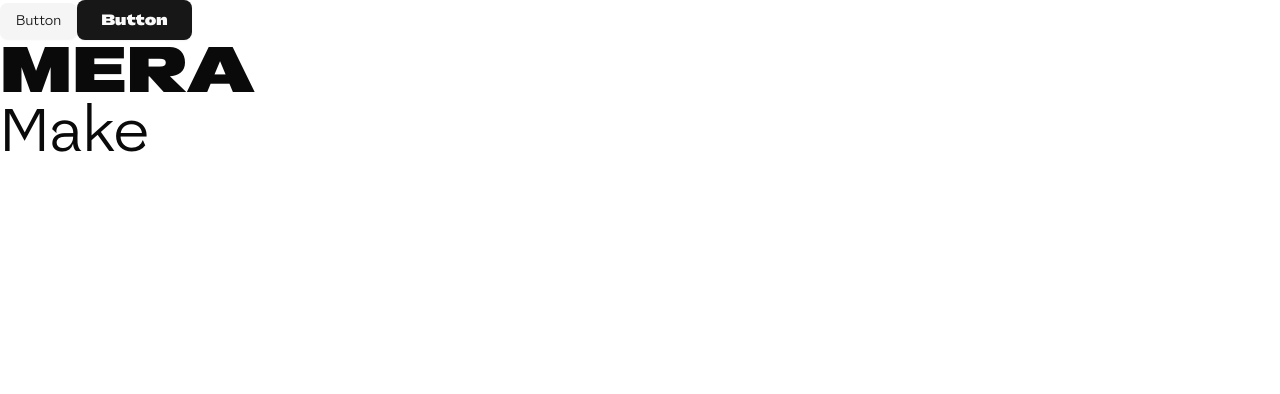
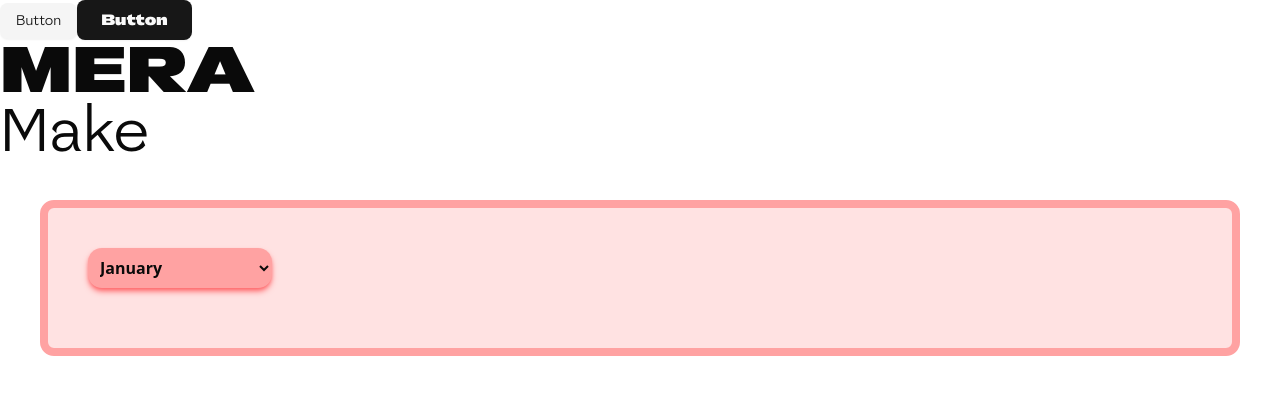
Before and after one commit to Hampus2001/mera, a Next.js app in the folder frontend/: page / in a window 1280 px wide. Shown: the top 394 px of the page. Built offline with nearby package versions, Linux system fonts and the light colour scheme.

Commit message:
Added sceleton for calendar component using tailwind

```diff
--- a/frontend/app/page.js
+++ b/frontend/app/page.js
@@ -1,4 +1,5 @@
 import { Button } from "@/components/ui/button";
+import Calendar from "@/components/Calendar";
 
 export default function Home() {
   return (
@@ -11,6 +12,7 @@ export default function Home() {
       </Button>
       <h1 className="font-mattone-black text-6xl">MERA</h1>
       <h2 className="font-absans text-6xl">Make</h2>
+      <Calendar />
     </div>
   );
 }
--- /dev/null
+++ b/frontend/components/Calendar.js
@@ -0,0 +1,76 @@
+"use client";
+
+import { useEffect, useState } from "react";
+
+export default function Calendar() {
+  const [calendar, setCalendar] = useState([]);
+  const [month, setMonth] = useState();
+
+  function getDaysInCurrentMonth() {
+    const newCalendar = [];
+
+    const currentDate = new Date();
+    const currentYear = currentDate.getFullYear();
+    const currentMonth = parseInt(month); // 0-based (0 = January, 11 = December)
+
+    // Get the last day of the current month
+    const lastDayOfCurrentMonth = new Date(currentYear, currentMonth + 1, 0);
+
+    // The day of the month will give us the total number of days in the current month
+    const daysInMonth = lastDayOfCurrentMonth.getDate();
+
+    for (let i = 1; i <= daysInMonth; i++) {
+      newCalendar.push(
+        <div
+          key={i}
+          className="flex flex-col bg-red-300 p-5 gap-2 w-full h-44 rounded-lg  text-red-950 shadow-md shadow-red-500"
+        >
+          <p className="text-2xl font-extrabold">{i}</p>
+          <div>
+            <p>Se din tid här:</p>
+            <p>klicka för att se allas pass</p>
+          </div>
+        </div>
+      );
+    }
+    setCalendar(newCalendar);
+  }
+
+  useEffect(() => {
+    getDaysInCurrentMonth();
+  }, [month]);
+
+  return (
+    <div className="flex flex-col rounded-xl border-8 border-red-300 bg-red-100 gap-5 p-10 m-10">
+      <select
+        className="flex font-bold w-1/6 bg-red-300 p-2 rounded-xl shadow-md shadow-red-400 "
+        onChange={(e) => {
+          setMonth(e.target.value);
+        }}
+      >
+        <option value="0">January</option>
+        <option value="1">February</option>
+        <option value="2">Mars</option>
+        <option value="3">April</option>
+        <option value="4">May</option>
+        <option value="5">June</option>
+        <option value="6">Juli</option>
+        <option value="7">August</option>
+        <option value="8">September</option>
+        <option value="9">October</option>
+        <option value="10">November</option>
+        <option value="11">December</option>
+      </select>
+
+      <div
+        className={`grid grid-cols-10 ${
+          calendar.length % 10 === 0
+            ? `grid-rows-${calendar.length / 10}`
+            : `grid-rows-${Math.floor(calendar.length / 10) + 1}`
+        } gap-2`}
+      >
+        {calendar}
+      </div>
+    </div>
+  );
+}
--- a/frontend/jsconfig.json
+++ b/frontend/jsconfig.json
@@ -1,5 +1,6 @@
 {
   "compilerOptions": {
+    "baseUrl": ".",
     "paths": {
       "@/*": ["./*"]
     }
```
